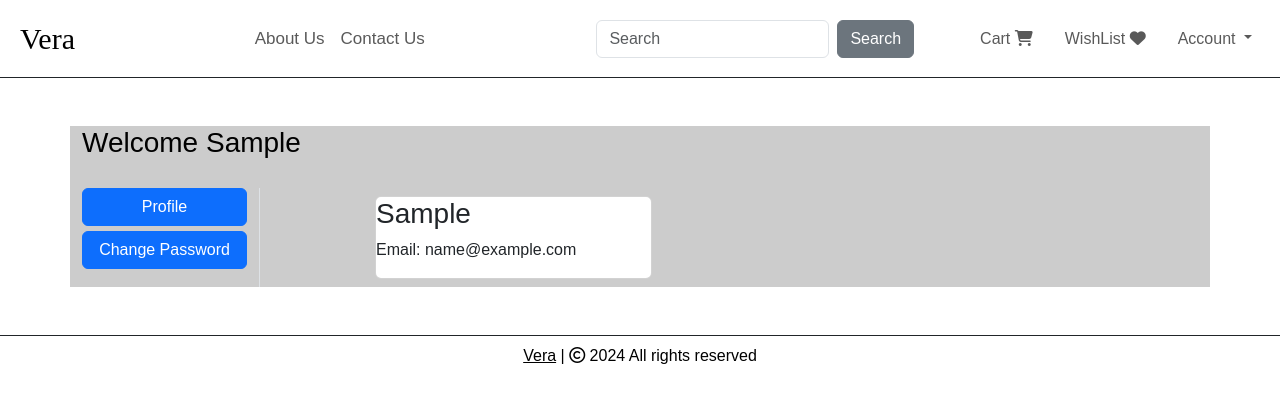
After one commit to PatrykBal/ucd_pa_database_proj, a Flask app: page /profile/1 in a window 1280 px wide. The commit adds this page. Shown: the top 403 px of the page. Run offline with Flask 3, Linux system fonts and the light colour scheme; the visitor is signed in with stand-in values (Sample User, id 1); some libraries are stand-ins or nearby versions.

Commit message:
added profile route with current customer in app.py and populated profile.html

```diff
--- a/app.py
+++ b/app.py
@@ -11,10 +11,10 @@ app = Flask(__name__)
 app.config.from_object('config')
 
 
-with app.app_context():
-     db.init_app(app)
-     db.create_all()
-     print('Database Created')
+#with app.app_context():
+db.init_app(app)
+    #db.create_all()
+    #print('Database Created')
 
 
 login_manager = LoginManager()
@@ -80,6 +80,14 @@ def log_out():
 
 
 
+@app.route('/profile/<int:customer_id>')
+@login_required
+def profile(customer_id):
+    customer = Customer.query.get(customer_id)
+    return render_template('profile.html', customer=customer)
+
+
+
 @app.route('/sign-up', methods=['GET', 'POST'])
 def sign_up():
     form = SignUpForm()
--- a/templates/base.html
+++ b/templates/base.html
@@ -70,7 +70,7 @@
 
                         {% if current_user.is_authenticated %}
 
-                          <li><a class="dropdown-item" href="/profile">Profile <i class="fa-solid fa-user"></i></a></li>
+                          <li><a class="dropdown-item" href="/profile/{{ current_user.id}}">Profile <i class="fa-solid fa-user"></i></a></li>
                           <li><a class="dropdown-item" href="/orders">Orders <i class="fa-solid fa-truck-fast"></i></a></li>
                           <li><a class="dropdown-item" href="/logout">Log Out <i class="fa-solid fa-right-from-bracket"></i></a></li>
 
@@ -95,6 +95,7 @@
       <button type="button" class="btn-close" data-bs-dismiss="alert" aria-label="Close"></button>
 
   </div>
+
   {% endfor %}
 
 {% block body %}
--- /dev/null
+++ b/templates/profile.html
@@ -0,0 +1,37 @@
+{% extends 'base.html'%}
+
+{% block title %} Profile {% endblock %}
+
+{% block body %}
+
+<div class="container my-5" style="background-color: #ccc;">
+    <div class="row">
+        <h3 style="color: #000000;">Welcome <span class="text-capitalize">{{ customer.username }}</span></h3>
+        <div class="col-sm-2 border-end" style="margin-top: 20px;">
+
+            <ul class="list-unstyled">
+                <li class="d-grid"><a href="#" class="btn btn-primary">Profile</a></li>
+                <li class="d-grid"><a href="#" class="btn btn-primary" style="margin-top: 5px;">Change Password</a></li>
+
+            </ul>
+
+        </div>
+
+        <div class="col-sm-5 offset-sm-1" style="border-radius: 18px; margin-top: 20px;">
+            <div class="row">
+
+                <div class="col-sm-8 ">
+                    <div class="card m-2">
+
+                        <h3 class="text-capitalize">{{ customer.username }}</h3>
+                        <p>Email: {{ customer.email }}</p>
+                    </div>
+                </div>
+
+            </div>
+
+        </div>
+    </div>
+</div>
+
+{% endblock %}
```
